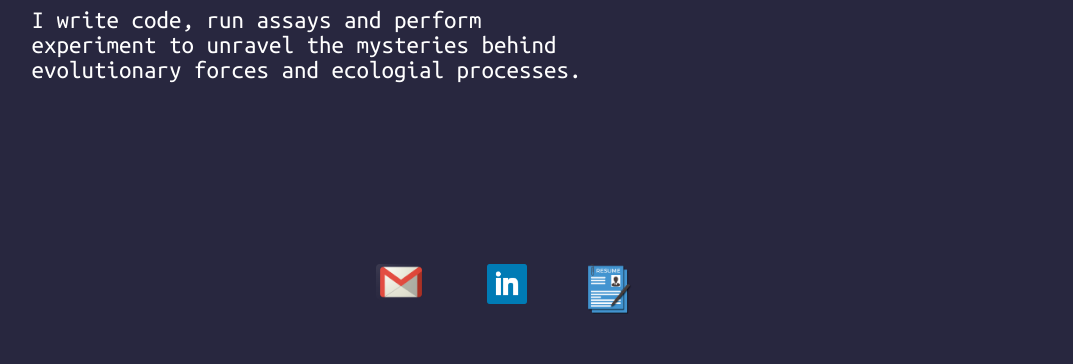
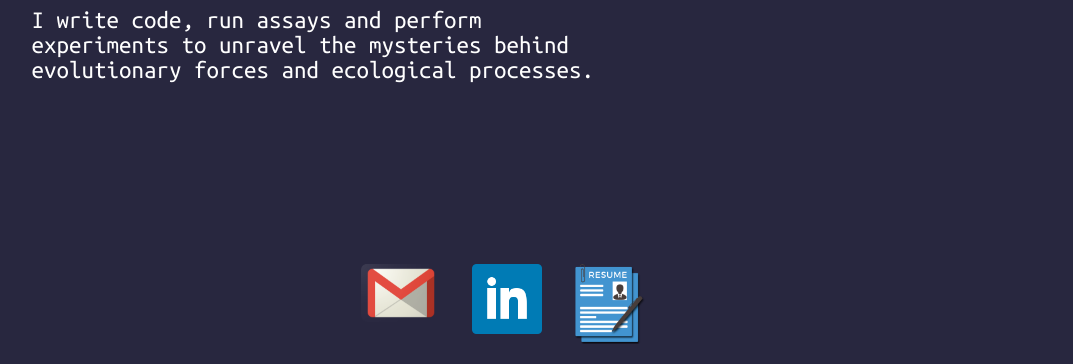
Before and after one commit to blackthorne18/resume_v1.0, a plain HTML site: page index.html in a window 1280 px wide. Shown: the part 436-800 px from the top of the page, without its empty margins (133-1206 px from the left). Drawn offline with Linux system fonts and the light colour scheme.

Commit message:
Corrected a lot of typos and fixed minor visual changes

```diff
--- a/index.html
+++ b/index.html
@@ -28,7 +28,7 @@
 <div class="row">
     <div class="col-7 col-s-9">
         <h1 class="div_name">Prajwal Bharadwaj</h1>
-        <p class="div_small_a">I write code, run assays and perform experiment to unravel the mysteries behind evolutionary forces and ecologial processes.</p>
+        <p class="div_small_a">I write code, run assays and perform experiments to unravel the mysteries behind evolutionary forces and ecological processes.</p>
     </div>
     <div class="col-3 col-s-12">
         <div class="aside">
@@ -39,19 +39,19 @@
 
 <div class="bottomnav1">
     <a onclick="copy(this)">
-        <img src="./pictures/gmail.png" style="width:50px;display:inline" />
+        <img src="./pictures/gmail.png" style="width:80px;display:inline" />
         <div class="tooltiptext1">click to copy</div>
     </a>
 </div>
 <div class="bottomnav2">
     <a href="https://www.linkedin.com/in/bharadwajprajwal">
-        <img src="./pictures/linkedin.png" style="width:40px;display:inline" />
+        <img src="./pictures/linkedin.png" style="width:70px;display:inline" />
         <div class="tooltiptext2">go to link</div>
     </a>
 </div>
 <div class="bottomnav3">
     <a href="./pictures/resume.png" download="./CV_Prajwal_V_Bharadwaj.pdf">
-        <img src="./pictures/resume.png" style="width:50px;display:inline" />
+        <img src="./pictures/resume.png" style="width:80px;display:inline" />
         <div class="tooltiptext2">download CV</div>
     </a>
 </div>
```
Also changed, not shown: about.html (+3 -3 lines), work.html (+1 -1 lines).
